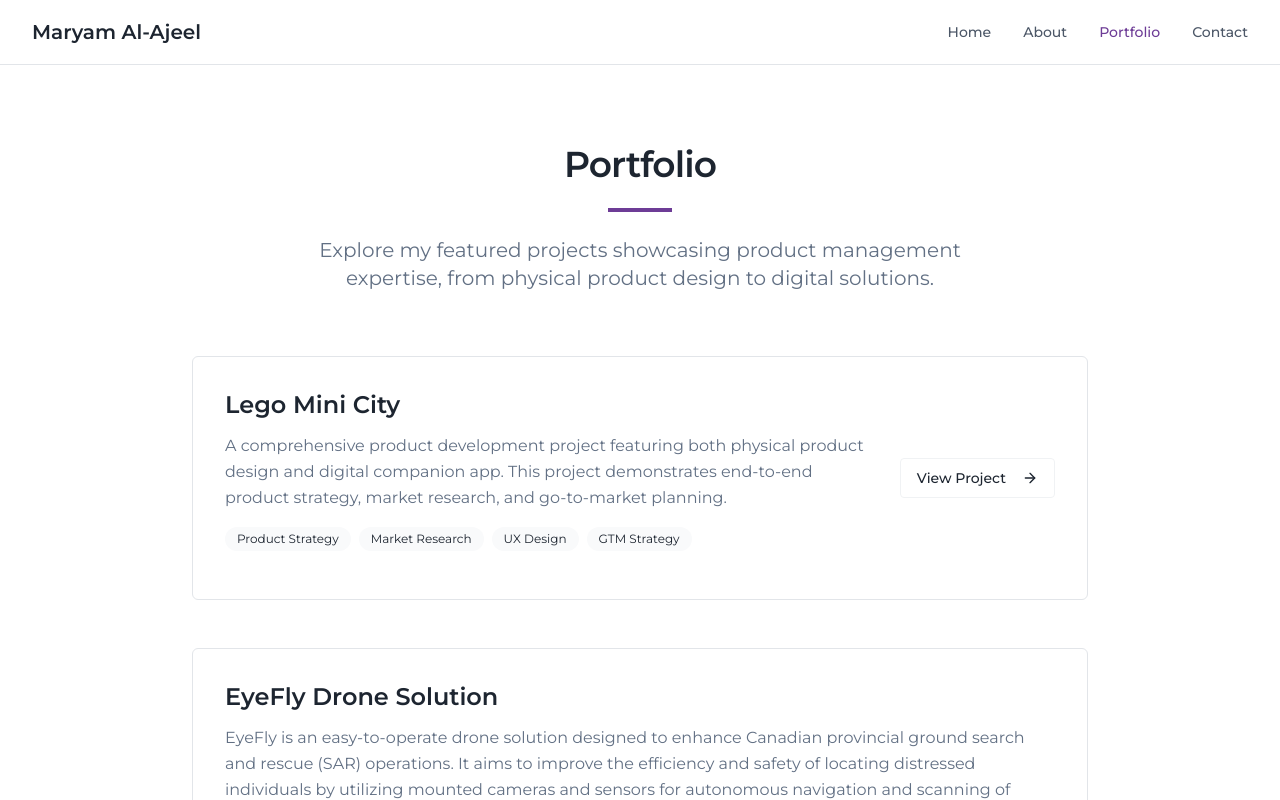
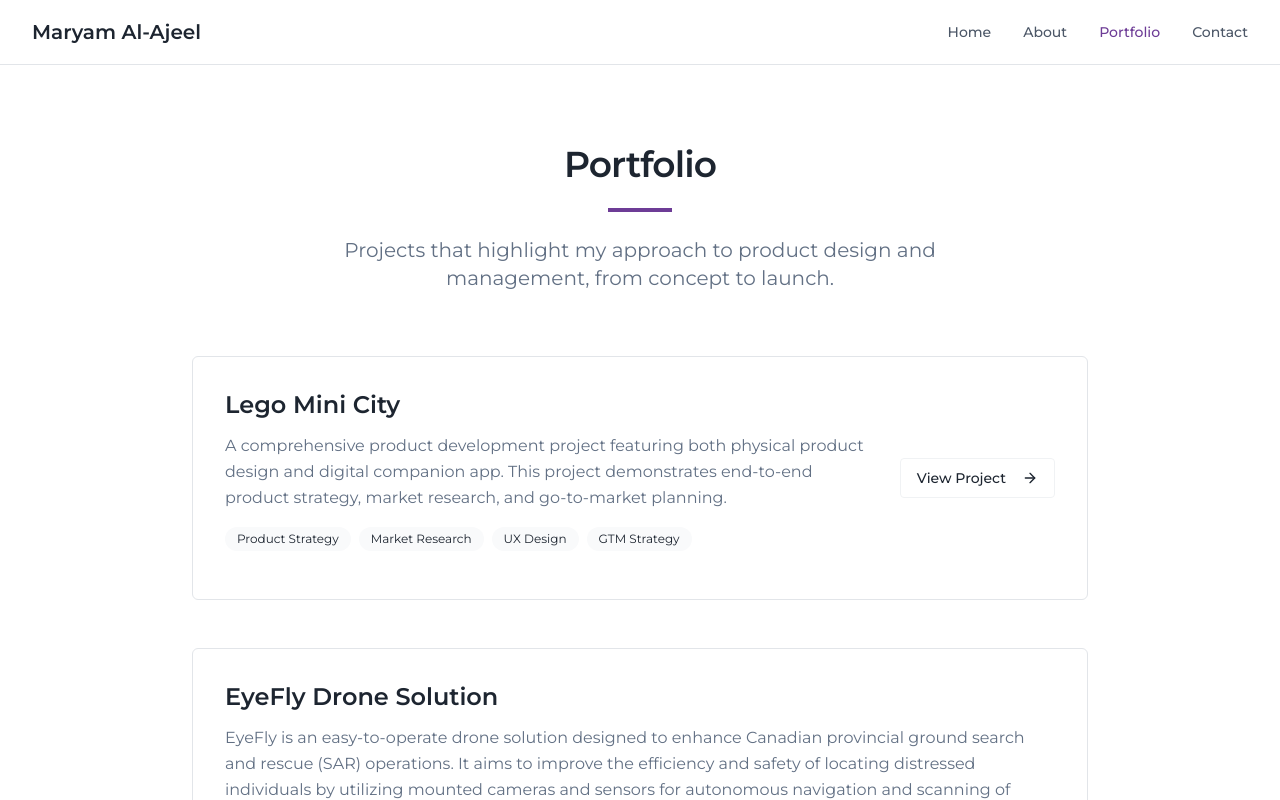
Before and after one commit to malajeel/majeel-portfolio, a React (Vite) app: page /portfolio in a window 1280 px wide. Shown: the top 800 px of the page. Built offline with nearby package versions, Linux system fonts and the light colour scheme.

Commit message:
Update portfolio description
Updated the portfolio page description to: "Projects that highlight my approach to product design and management, from concept to launch."

```diff
--- a/src/pages/Portfolio.tsx
+++ b/src/pages/Portfolio.tsx
@@ -11,8 +11,7 @@ const Portfolio = () => {
           <h1 className="text-section-title mb-6">Portfolio</h1>
           <div className="w-16 h-1 bg-coral mx-auto mb-6"></div>
           <p className="text-body-large text-muted-foreground max-w-2xl mx-auto">
-            Explore my featured projects showcasing product management expertise,
-            from physical product design to digital solutions.
+            Projects that highlight my approach to product design and management, from concept to launch.
           </p>
         </div>
 
```
